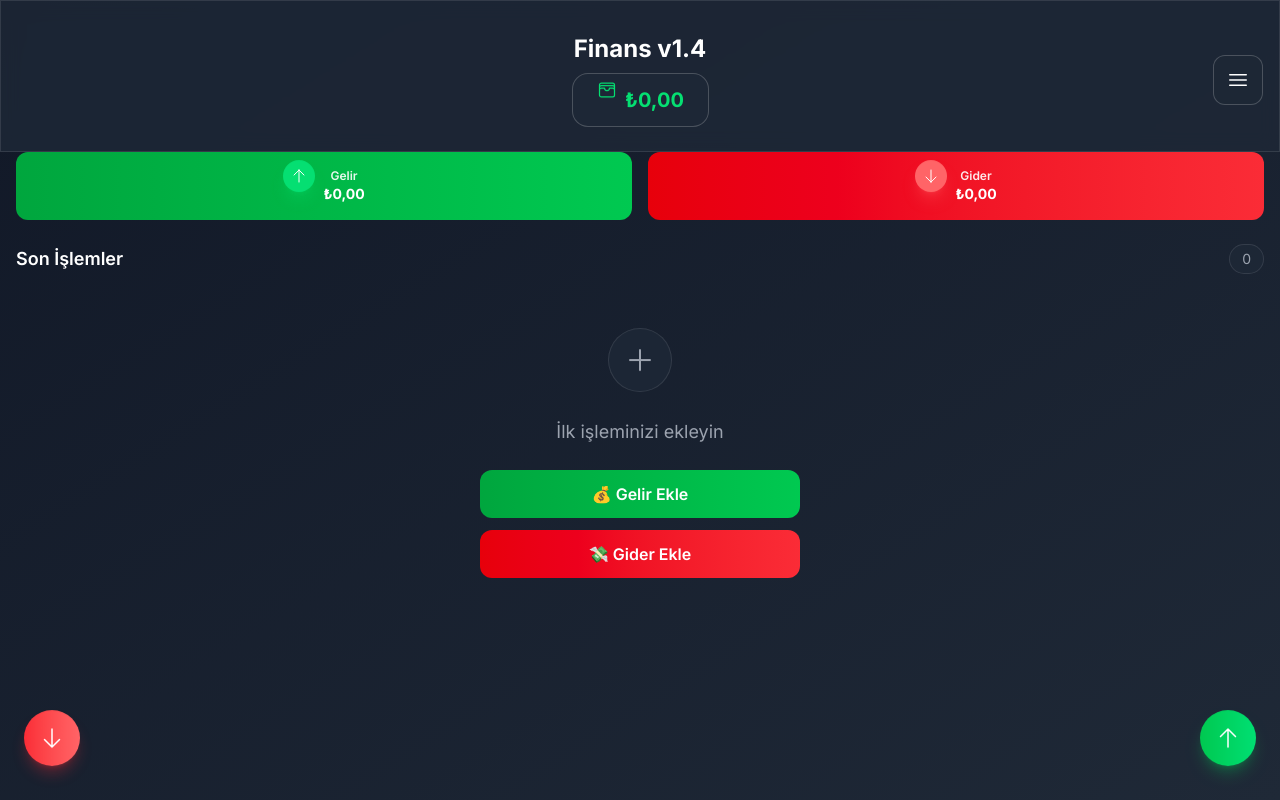
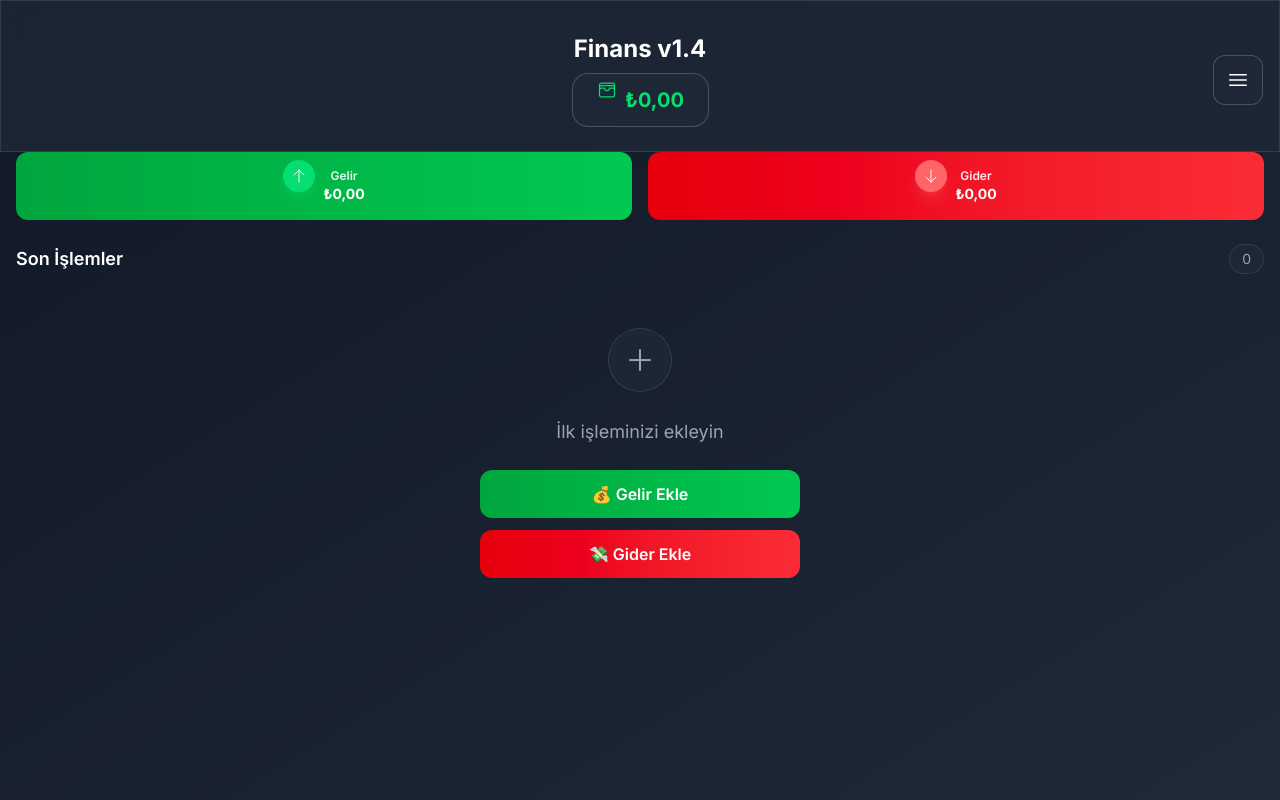
Before and after one commit to mertqy/personalFinans, a Next.js app: page / in a window 1280 px wide. Built offline with nearby package versions, Linux system fonts and the light colour scheme.

Commit message:
fix: Add z-index to fade-in animation for improved modal visibility

```diff
--- a/src/app/page.tsx
+++ b/src/app/page.tsx
@@ -441,15 +441,12 @@ export default function HomePage() {
             </div>
           </div>
         ) : (
-          <div className="animate-fade-in">
+          <div className="animate-fade-in z-50">
             <Statistics transactions={transactions} />
         </div>
         )}
         </div>
 
-      {/* Floating Action Buttons */}
-      <FloatingActionButton onClick={() => setIsIncomeModalOpen(true)} type="income" />
-      <FloatingActionButton onClick={() => setIsExpenseModalOpen(true)} type="expense" />
 
       {/* Modals */}
       <Modal
```
